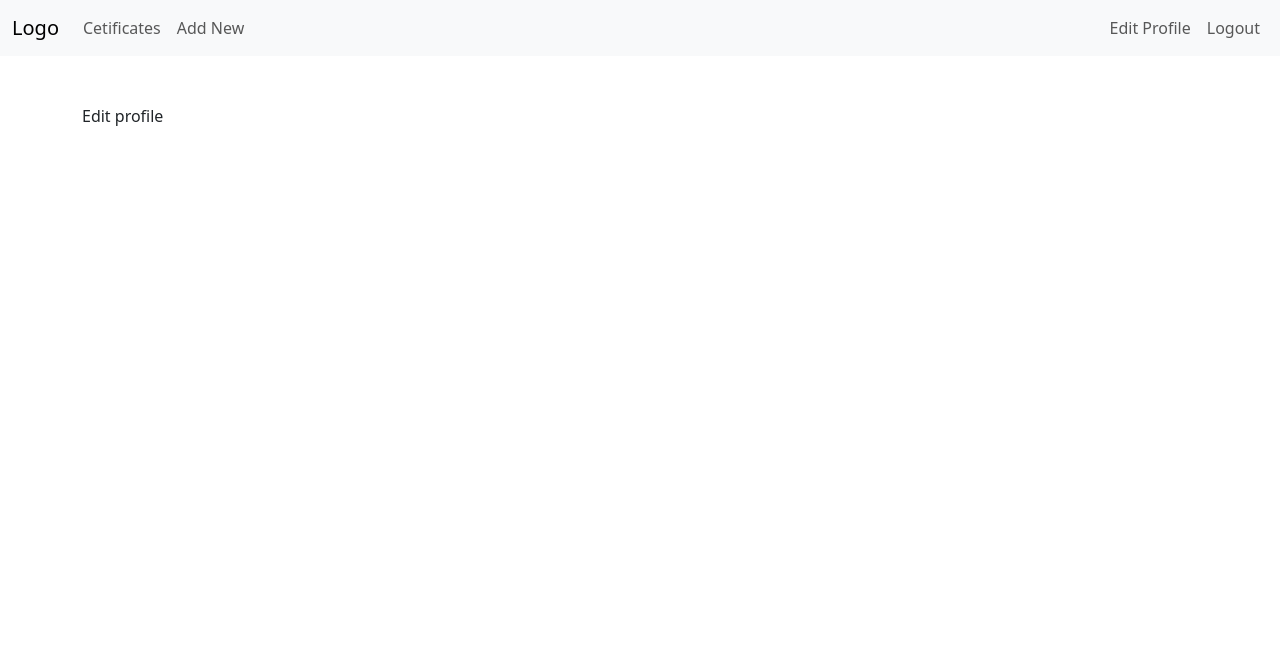
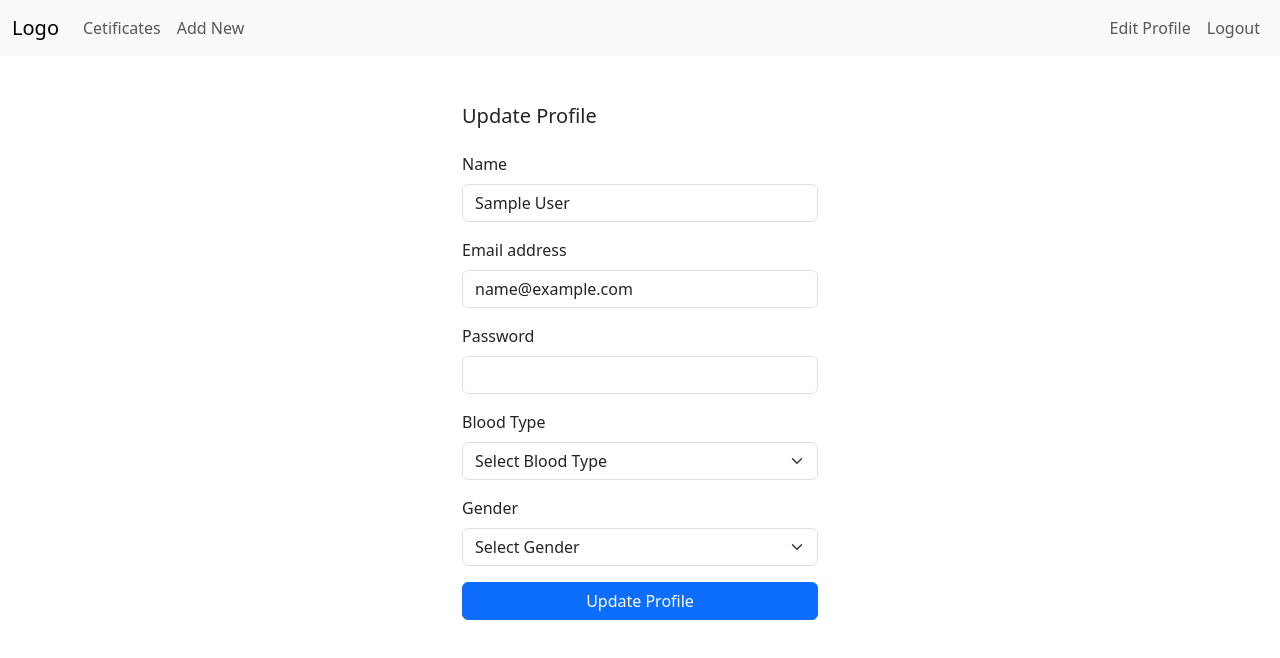
Before and after one commit to MhdTarhini/User-Certificates, a Vue app in the folder client/: page /edit-profile in a window 1280 px wide. Shown: the top 658 px of the page. Built offline with nearby package versions, Linux system fonts and the light colour scheme; sample sign-in values are in the browser's storage.

Commit message:
client <> Create Update User Info View

```diff
--- a/client/src/API/queries.js
+++ b/client/src/API/queries.js
@@ -9,7 +9,7 @@ export const useAxios = () => {
     headers: { Authorization: `Bearer ${token}` }
   })
 
-  const registerAPI = async (userData) => {
+  const AddAndUpdateUserInfoAPI = async (userData) => {
     const response = await authAxios.post(`/guest/register`, userData)
     return response
   }
@@ -43,7 +43,7 @@ export const useAxios = () => {
   }
 
   return {
-    registerAPI,
+    AddAndUpdateUserInfoAPI,
     loginAPI,
     logoutAPI,
     getCertificateTypesAPI,
--- a/client/src/components/LoginForm.vue
+++ b/client/src/components/LoginForm.vue
@@ -57,8 +57,10 @@ export default {
       try {
         const response = await loginAPI(this.formData);
         const userLoginInfo = await response.data;
+        console.log(userLoginInfo)
         if (userLoginInfo.status === 'success') {
           localStorage.setItem('token', userLoginInfo.authorisation.token);
+          localStorage.setItem('user', JSON.stringify(userLoginInfo.user));
           const userType = userLoginInfo.user.user_type_id;
           this.$router.push(userType === 1 ? '/admin' : '/v1');
         } else {
--- a/client/src/components/RegisterForm.vue
+++ b/client/src/components/UserDataForm.vue
@@ -1,10 +1,10 @@
 <template>
   <div class="row justify-content-md-center mt-5">
     <div class="col-4">
-      <div class="card">
+      <div :class="{ 'card': mode === 'register' }">
         <div class="card-body">
-          <h5 class="card-title mb-4">Register</h5>
-          <form @submit.prevent="registerAction">
+          <h5 class="card-title mb-4">{{ mode === 'register' ? 'Register' : 'Update Profile' }}</h5>
+          <form @submit.prevent="handleUserInfo">
             <div v-for="field in formFields" :key="field.name" class="mb-3">
               <label :for="field.name" class="form-label">{{ field.label }}</label>
               <select v-if="field.type === 'select'" v-model="formData[field.name]" :id="field.name" :name="field.name" class="form-select">
@@ -16,8 +16,9 @@
               </div>
             </div>
             <div class="d-grid gap-2">
-              <button :disabled="isSubmitting" type="submit" class="btn btn-primary btn-block">Register Now</button>
-              <p class="text-center">Have already an account <router-link to="/">Login here</router-link></p>
+              <button :disabled="isSubmitting" type="submit" class="btn btn-primary btn-block">{{ title }}</button>
+              <p v-if="mode === 'register'" class="text-center">Have already an account <router-link to="/">Login here</router-link></p>
+
             </div>
           </form>
         </div>
@@ -31,6 +32,12 @@ import { useAxios } from '../API/queries';
 
 export default {
   name: 'RegisterForm',
+  props: {
+    mode: {
+      type: String,
+      required: true,
+    },
+  },
   data() {
     return {
       formFields: [
@@ -64,16 +71,32 @@ export default {
       isSubmitting: false,
     };
   },
+  computed: {
+    title() {
+      return this.mode === 'register' ? 'Register' : 'Update Profile';
+    },
+  },
+  created(){
+    if (this.mode === 'update') {
+      this.user = JSON.parse(localStorage.getItem('user'));
+      this.formData = {
+        name: this.user?.name || '',
+        email: this.user?.email || '',
+        bloodType: this.user?.blood_type || '',
+        gender: this.user?.gender || '',
+      };
+    }
+  },
   methods: {
-    async registerAction() {
+    async handleUserInfo() {
       this.isSubmitting = true;
-      const { registerAPI } = useAxios();
+      const { AddAndUpdateUserInfoAPI } = useAxios();
 
       try {
-        const response = await registerAPI(this.formData);
+        const response = await AddAndUpdateUserInfoAPI(this.formData);
         const registerUser = await response.data;
         if (registerUser.status === "success") {
-          this.$router.push('/login');
+          this.mode === 'register' && this.$router.push('/login');
         }
       } catch (error) {
         this.isSubmitting = false;
--- a/client/src/views/EditProfileView.vue
+++ b/client/src/views/EditProfileView.vue
@@ -1,8 +1,9 @@
 <script setup>
+import UserDataForm from '../components/UserDataForm.vue'
 </script>
 
 <template>
     <main>
-        <div>Edit profile</div>
+        <UserDataForm mode="update"/>
     </main>
 </template>
--- a/client/src/views/RegisterView.vue
+++ b/client/src/views/RegisterView.vue
@@ -1,9 +1,9 @@
 <script setup>
-import RegisterForm from '../components/RegisterForm.vue'
+import UserDataForm from '../components/UserDataForm.vue'
 </script>
 
 <template>
     <main>
-        <RegisterForm/>
+        <UserDataForm mode="register"/>
     </main>
 </template>
```
